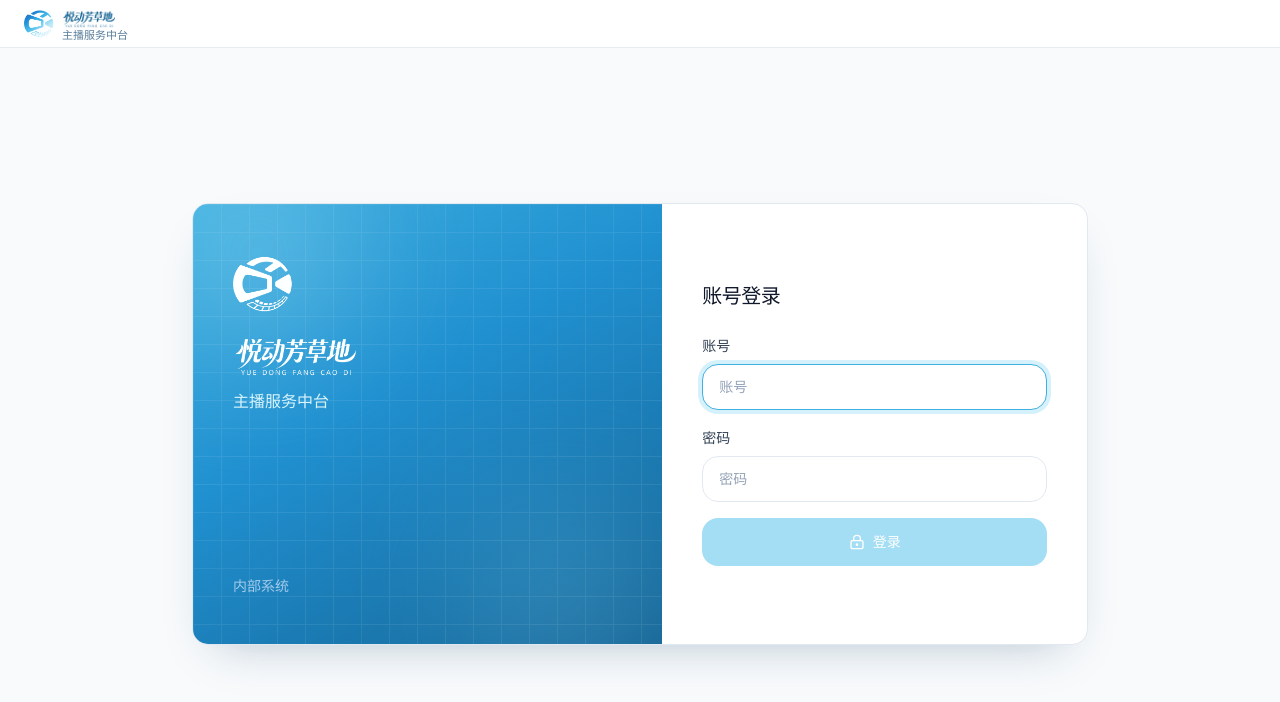
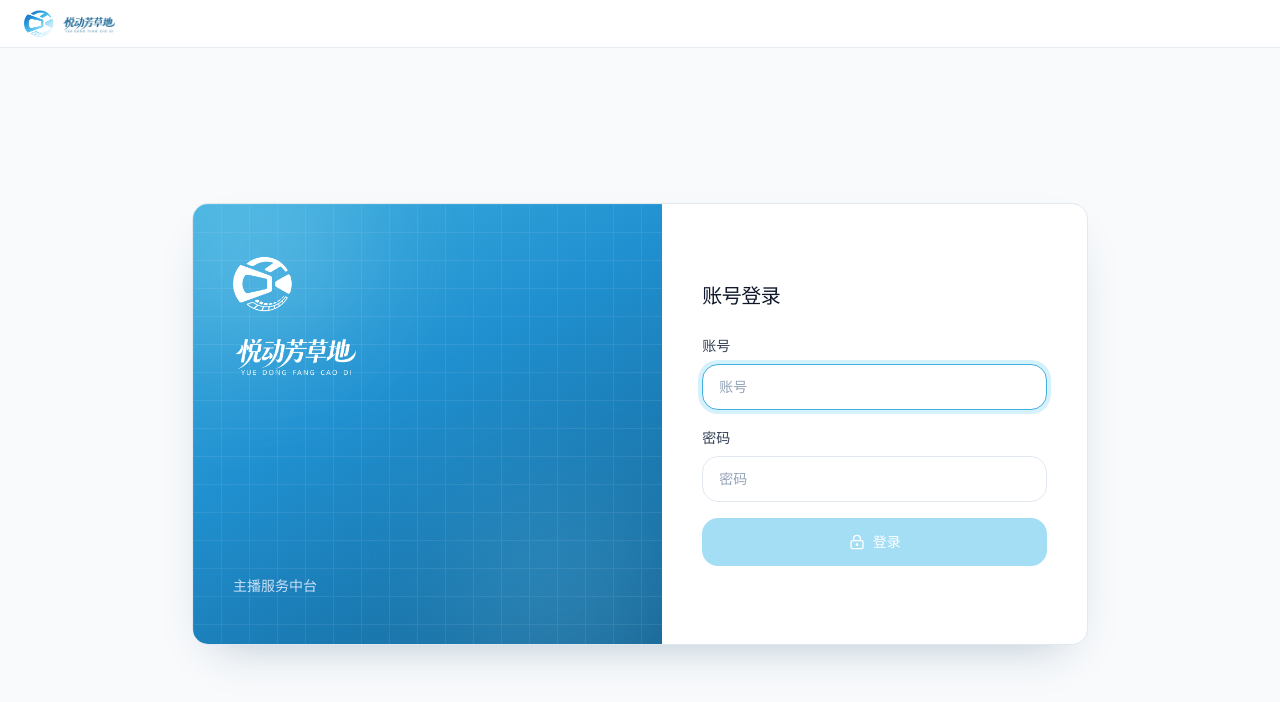
Before and after one commit to xtmanvip-gangan/congenial-rotary-phone, a React (Vite) app: page / in a window 1280 px wide. Shown: the top 702 px of the page. Built offline with nearby package versions, Linux system fonts and the light colour scheme.

Commit message:
polish: move 主播服务中台 to login brand footer only

```diff
--- a/src/components/BrandMark.tsx
+++ b/src/components/BrandMark.tsx
@@ -45,20 +45,15 @@ export function ProjectWordmark({
   )
 }
 
-/** 浅色顶栏/侧栏：彩色 logo-1 + 深色字标 */
+/** 浅色顶栏/侧栏：彩色 logo-1 + 深色字标（不含副标题） */
 export function BrandLockup({ compact = false }: { compact?: boolean }) {
   return (
     <div className={`flex items-center ${compact ? 'gap-1.5' : 'gap-2'}`}>
       <CompanyLogo className={compact ? 'h-8 w-8' : 'h-9 w-9'} />
-      <div className="min-w-0">
-        <ProjectWordmark
-          variant="dark"
-          className={compact ? 'h-6 max-w-[8.5rem]' : 'h-7 max-w-[10rem]'}
-        />
-        <p className="mt-0 truncate text-[11px] leading-none text-secondary-500">
-          主播服务中台
-        </p>
-      </div>
+      <ProjectWordmark
+        variant="dark"
+        className={compact ? 'h-6 max-w-[8.5rem]' : 'h-7 max-w-[10rem]'}
+      />
     </div>
   )
 }
--- a/src/pages/LoginPage.tsx
+++ b/src/pages/LoginPage.tsx
@@ -119,10 +119,11 @@ export function LoginPage() {
               <div className="mt-2.5">
                 <ProjectWordmark variant="light" className="h-14 max-w-[18rem]" />
               </div>
-              <p className="mt-2 text-base font-medium text-accent-100">主播服务中台</p>
             </div>
 
-            <p className="relative z-10 text-sm text-blue-100/70">内部系统</p>
+            <p className="relative z-10 text-sm font-medium text-blue-100/90">
+              主播服务中台
+            </p>
           </section>
 
           <section className="flex flex-col justify-center px-6 py-8 sm:px-10 sm:py-12">
```
